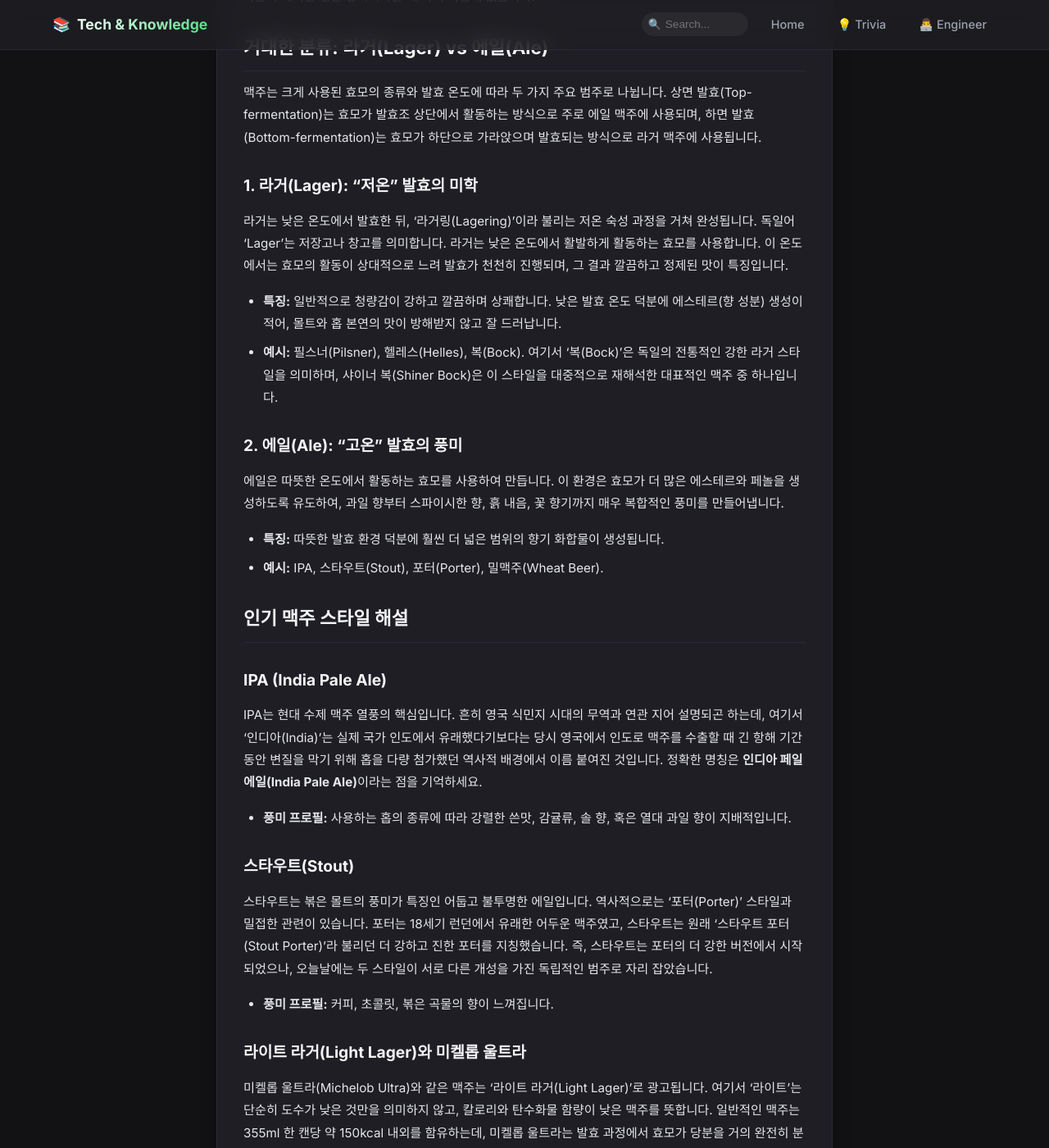
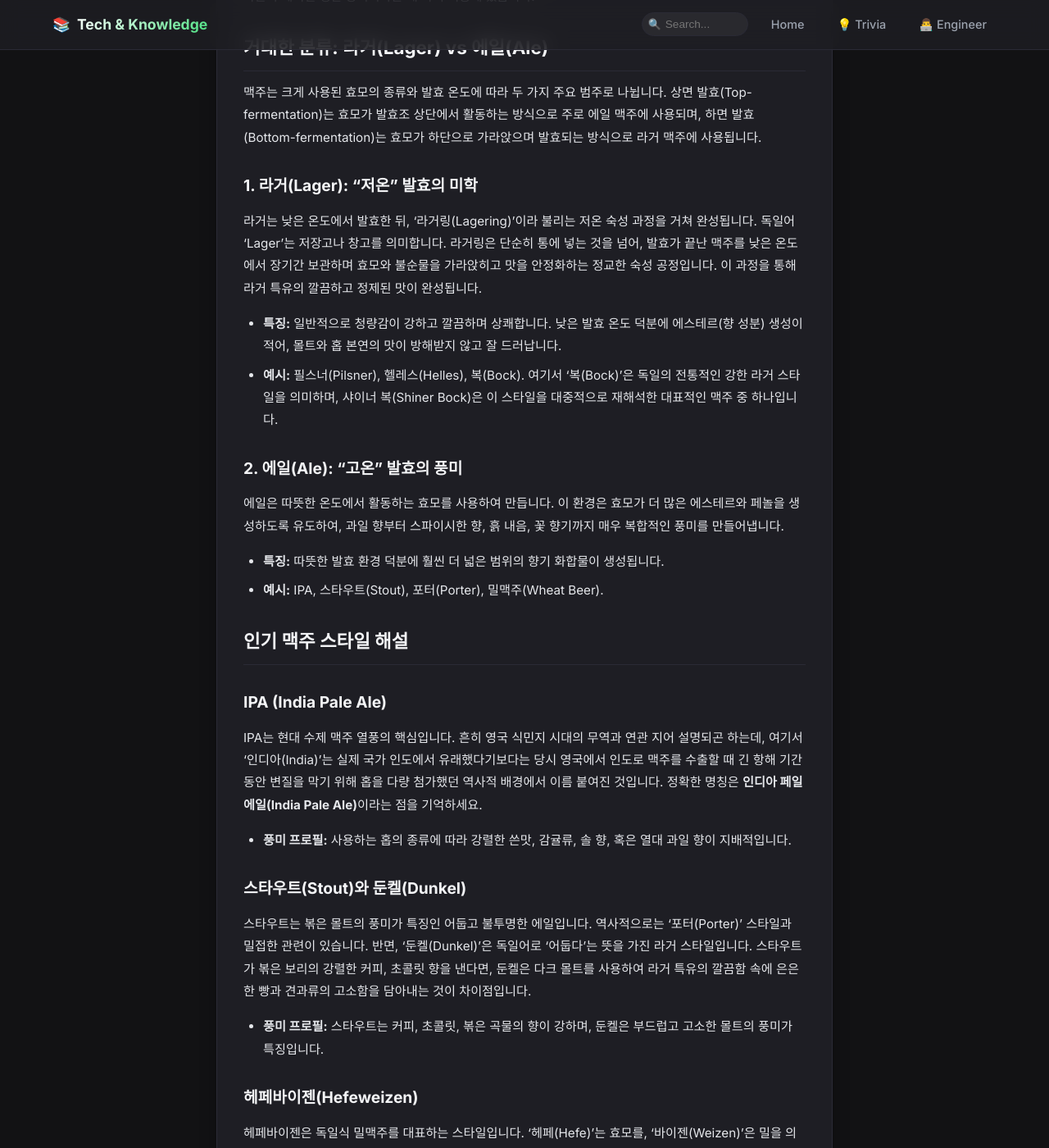
Before and after one commit to ethanpark0726/blog_automation, a Jekyll site: the page built from _posts/ko/2026-07-18-맥주의-세계-맥주-스타일의-모든-것.md, in a window 1280 px wide and 1400 px high, scrolled down 501 px. Shown: the whole window at 82% size. Built offline with Jekyll 4.4.1, drawn with Linux system fonts in a browser that asks for light colours; some of the changed text lies outside the part shown.

```diff
--- a/_posts/ko/2026-07-18-맥주의-세계-맥주-스타일의-모든-것.md
+++ b/_posts/ko/2026-07-18-맥주의-세계-맥주-스타일의-모든-것.md
@@ -26,7 +26,7 @@ description: "라거, IPA, 스타우트의 차이점부터 발효의 화학적
 맥주는 크게 사용된 효모의 종류와 발효 온도에 따라 두 가지 주요 범주로 나뉩니다. 상면 발효(Top-fermentation)는 효모가 발효조 상단에서 활동하는 방식으로 주로 에일 맥주에 사용되며, 하면 발효(Bottom-fermentation)는 효모가 하단으로 가라앉으며 발효되는 방식으로 라거 맥주에 사용됩니다.
 
 ### 1. 라거(Lager): "저온" 발효의 미학
-라거는 낮은 온도에서 발효한 뒤, '라거링(Lagering)'이라 불리는 저온 숙성 과정을 거쳐 완성됩니다. 독일어 'Lager'는 저장고나 창고를 의미합니다. 라거는 낮은 온도에서 활발하게 활동하는 효모를 사용합니다. 이 온도에서는 효모의 활동이 상대적으로 느려 발효가 천천히 진행되며, 그 결과 깔끔하고 정제된 맛이 특징입니다.
+라거는 낮은 온도에서 발효한 뒤, '라거링(Lagering)'이라 불리는 저온 숙성 과정을 거쳐 완성됩니다. 독일어 'Lager'는 저장고나 창고를 의미합니다. 라거링은 단순히 통에 넣는 것을 넘어, 발효가 끝난 맥주를 낮은 온도에서 장기간 보관하며 효모와 불순물을 가라앉히고 맛을 안정화하는 정교한 숙성 공정입니다. 이 과정을 통해 라거 특유의 깔끔하고 정제된 맛이 완성됩니다.
 *   **특징:** 일반적으로 청량감이 강하고 깔끔하며 상쾌합니다. 낮은 발효 온도 덕분에 에스테르(향 성분) 생성이 적어, 몰트와 홉 본연의 맛이 방해받지 않고 잘 드러납니다.
 *   **예시:** 필스너(Pilsner), 헬레스(Helles), 복(Bock). 여기서 '복(Bock)'은 독일의 전통적인 강한 라거 스타일을 의미하며, 샤이너 복(Shiner Bock)은 이 스타일을 대중적으로 재해석한 대표적인 맥주 중 하나입니다.
 
@@ -41,9 +41,12 @@ description: "라거, IPA, 스타우트의 차이점부터 발효의 화학적
 IPA는 현대 수제 맥주 열풍의 핵심입니다. 흔히 영국 식민지 시대의 무역과 연관 지어 설명되곤 하는데, 여기서 '인디아(India)'는 실제 국가 인도에서 유래했다기보다는 당시 영국에서 인도로 맥주를 수출할 때 긴 항해 기간 동안 변질을 막기 위해 홉을 다량 첨가했던 역사적 배경에서 이름 붙여진 것입니다. 정확한 명칭은 **인디아 페일 에일(India Pale Ale)**이라는 점을 기억하세요.
 *   **풍미 프로필:** 사용하는 홉의 종류에 따라 강렬한 쓴맛, 감귤류, 솔 향, 혹은 열대 과일 향이 지배적입니다.
 
-### 스타우트(Stout)
-스타우트는 볶은 몰트의 풍미가 특징인 어둡고 불투명한 에일입니다. 역사적으로는 '포터(Porter)' 스타일과 밀접한 관련이 있습니다. 포터는 18세기 런던에서 유래한 어두운 맥주였고, 스타우트는 원래 '스타우트 포터(Stout Porter)'라 불리던 더 강하고 진한 포터를 지칭했습니다. 즉, 스타우트는 포터의 더 강한 버전에서 시작되었으나, 오늘날에는 두 스타일이 서로 다른 개성을 가진 독립적인 범주로 자리 잡았습니다.
-*   **풍미 프로필:** 커피, 초콜릿, 볶은 곡물의 향이 느껴집니다.
+### 스타우트(Stout)와 둔켈(Dunkel)
+스타우트는 볶은 몰트의 풍미가 특징인 어둡고 불투명한 에일입니다. 역사적으로는 '포터(Porter)' 스타일과 밀접한 관련이 있습니다. 반면, '둔켈(Dunkel)'은 독일어로 '어둡다'는 뜻을 가진 라거 스타일입니다. 스타우트가 볶은 보리의 강렬한 커피, 초콜릿 향을 낸다면, 둔켈은 다크 몰트를 사용하여 라거 특유의 깔끔함 속에 은은한 빵과 견과류의 고소함을 담아내는 것이 차이점입니다.
+*   **풍미 프로필:** 스타우트는 커피, 초콜릿, 볶은 곡물의 향이 강하며, 둔켈은 부드럽고 고소한 몰트의 풍미가 특징입니다.
+
+### 헤페바이젠(Hefeweizen)
+헤페바이젠은 독일식 밀맥주를 대표하는 스타일입니다. '헤페(Hefe)'는 효모를, '바이젠(Weizen)'은 밀을 의미합니다. 이 맥주는 여과하지 않아 효모가 그대로 남아있어 탁한 외관을 띠며, 바나나와 정향(클로브)의 독특한 향이 조화를 이루는 것이 특징입니다.
 
 ### 라이트 라거(Light Lager)와 미켈롭 울트라
 미켈롭 울트라(Michelob Ultra)와 같은 맥주는 '라이트 라거(Light Lager)'로 광고됩니다. 여기서 '라이트'는 단순히 도수가 낮은 것만을 의미하지 않고, 칼로리와 탄수화물 함량이 낮은 맥주를 뜻합니다. 일반적인 맥주는 355ml 한 캔당 약 150kcal 내외를 함유하는데, 미켈롭 울트라는 발효 과정에서 효모가 당분을 거의 완전히 분해하도록 유도하여 잔류 당분을 최소화함으로써 낮은 칼로리를 구현합니다.
@@ -55,7 +58,7 @@ IPA는 현대 수제 맥주 열풍의 핵심입니다. 흔히 영국 식민지
 | **라거** | 하면 발효 | 깔끔함, 청량감, 빵 향 | 연한 짚색 ~ 황금색 |
 | **IPA** | 상면 발효 | 홉 향, 쓴맛, 감귤류 | 황금색 ~ 구리색 |
 | **스타우트** | 상면 발효 | 커피, 초콜릿, 로스팅 | 짙은 갈색 ~ 검은색 |
-| **밀맥주** | 상면 발효 | 바나나, 정향, 빵 향 | 연한 색 ~ 탁한 색 |
+| **헤페바이젠** | 상면 발효 | 바나나, 정향, 빵 향 | 연한 색 ~ 탁한 색 |
 
 ## 맥주 양조의 기술적 생애 주기
 
```
Also changed, not shown: _posts/en/2026-07-18-the-spectrum-of-brews-decoding-the-world-of-beer-s.md (+8 -5 lines), _reviews/completed/20260720002000-beer blog update.md (renamed from _reviews/pending/beer blog update.md, +11 -1 lines).
